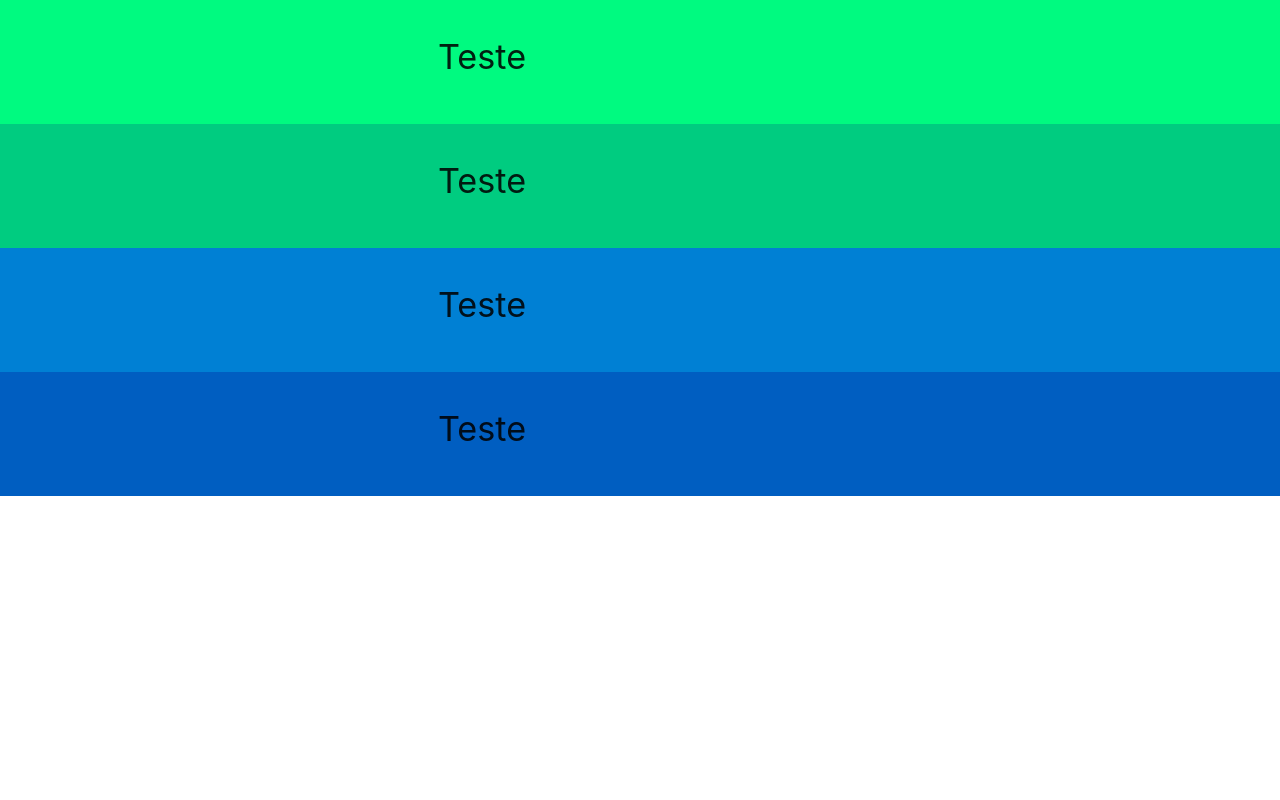
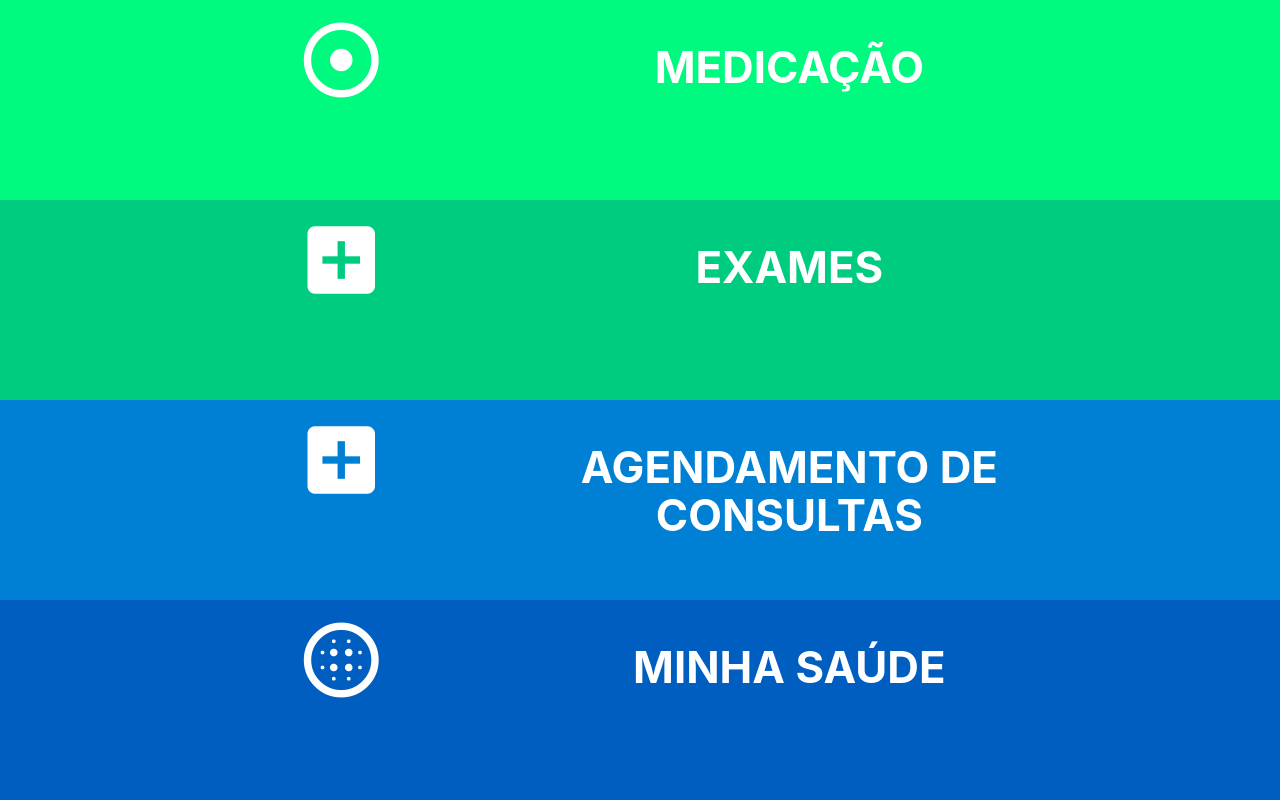
Before and after one commit to Feldens00/prototype-pwa-higia, a plain HTML site: page index.html in a window 1280 px wide. Drawn offline with nearby package versions, Linux system fonts and the light colour scheme.

Commit message:
adicionado sections ao index

```diff
--- a/index.html
+++ b/index.html
@@ -55,21 +55,34 @@
             width: 50vh;
             height: auto;
             background-color: white;
+
         }
 
         #medication {
             background-color: rgb(0, 250, 128);
+            min-height: 25vh;
         }
         #exams {
             background-color: rgb(0, 204, 128);
+            min-height: 25vh;
         }
         #schedule {
             background-color: rgb(0, 128, 212);
+            min-height: 25vh;
         }
         #cheers {
             background-color: rgb(0, 94, 193);
+            min-height: 25vh;
         }
 
+        h3 {
+            color: white;
+            font-weight: bold;
+        }
+
+        a {
+            color: white;
+        }
 
         @keyframes animarBola {
           0% {
@@ -88,47 +101,76 @@
             opacity: 1;
           }
         }
-        /* end: Preloader */
     </style>
 
 </head>
 <body>
+    <div id="preloader">
+        <div class="inner">
+           <img src="logo_higia.png" class="img-fluid circle">
+        </div>
+    </div>
+    <a href="#">
         <div class="section" id="medication">
+           <div class="container center-align">
                <div class="row">
-            <div class="col m4 s12"></div>
+                   <div class="col m4 s12">
+                       <i class="large material-icons">adjust</i>
+                   </div>
                    <div class="col m8 s12">
-                <h4>Teste </h4>
+                       <h3>MEDICAÇÃO</h3>
                    </div>
                </div>
            </div>
+        </div>
+    </a>
+    <a href="#">
         <div class="section" id="exams">
+           <div class="container center-align">
                <div class="row">
-            <div class="col m4 s12"></div>
+                   <div class="col m4 s12">
+                       <i class="large material-icons">add_box</i>
+                   </div>
                    <div class="col m8 s12">
-                <h4>Teste </h4>
+                       <h3>EXAMES</h3>
                    </div>
                </div>
            </div>
+        </div>
+    </a>
+    <a href="specialty.html">
         <div class="section" id="schedule">
+            <div class="container center-align">
                 <div class="row">
-            <div class="col m4 s12"></div>
+                    <div class="col m4 s12">
+                        <i class="large material-icons">add_box</i>
+                    </div>
                     <div class="col m8 s12">
-                <h4>Teste </h4>
+                        <h3>AGENDAMENTO DE CONSULTAS</h3>
                     </div>
                 </div>
             </div>
+        </div>
+    </a>
+    <a href="#">
         <div class="section" id="cheers">
+           <div class="container center-align">
                <div class="row">
-            <div class="col m4 s12"></div>
+                   <div class="col m4 s12">
+                       <i class="large material-icons">blur_circular</i>
+                   </div>
                    <div class="col m8 s12">
-                <h4>Teste </h4>
+                       <h3>MINHA SAÚDE</h3>
                    </div>
                </div>
            </div>
+        </div>
+    </a>
 
     <script type="text/javascript">
-        $(document).ready(function(){
-            $('.sidenav').sidenav();
+        $(window).on('load', function () {
+            $('#preloader').delay(1000).fadeOut('slow');
+            $('body').delay(1000).css({'overflow': 'visible'});
         });
     </script>
 </body>
```
Lines whose indentation alone changed are shown as unchanged.
